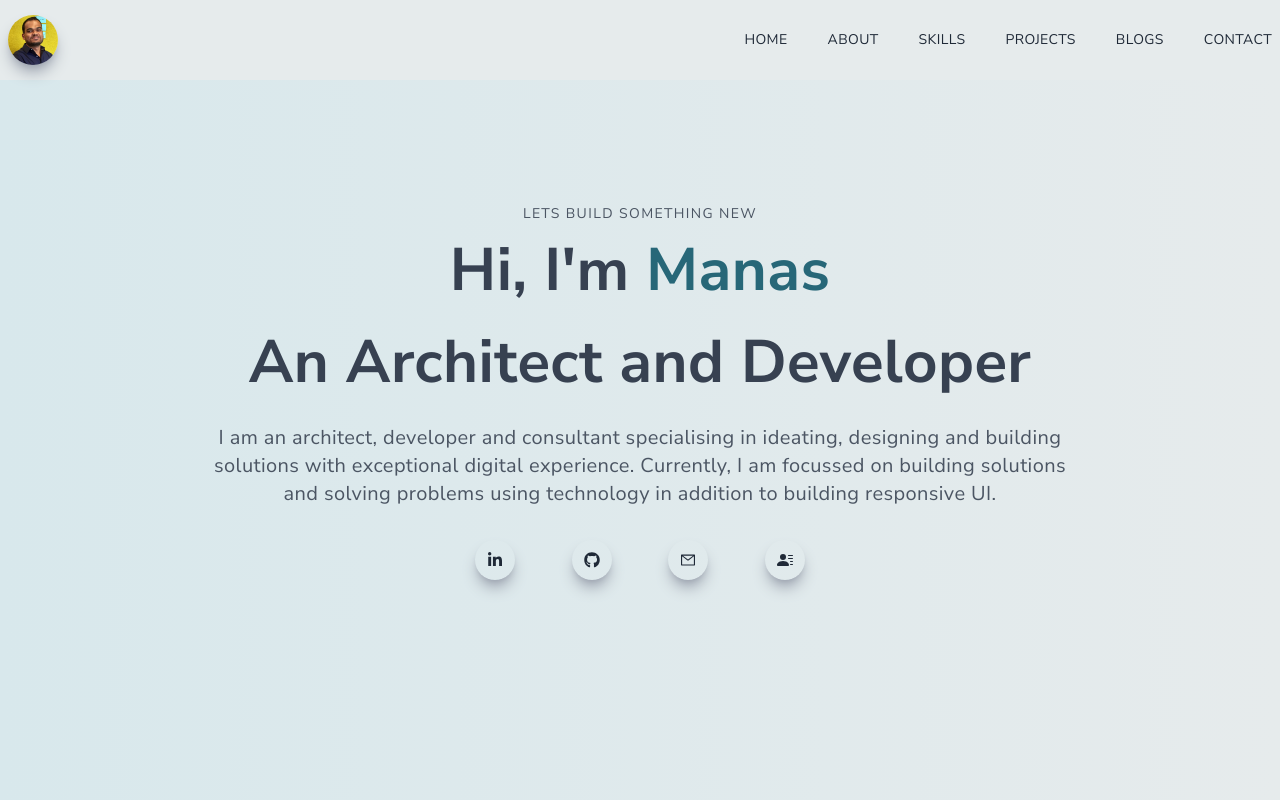
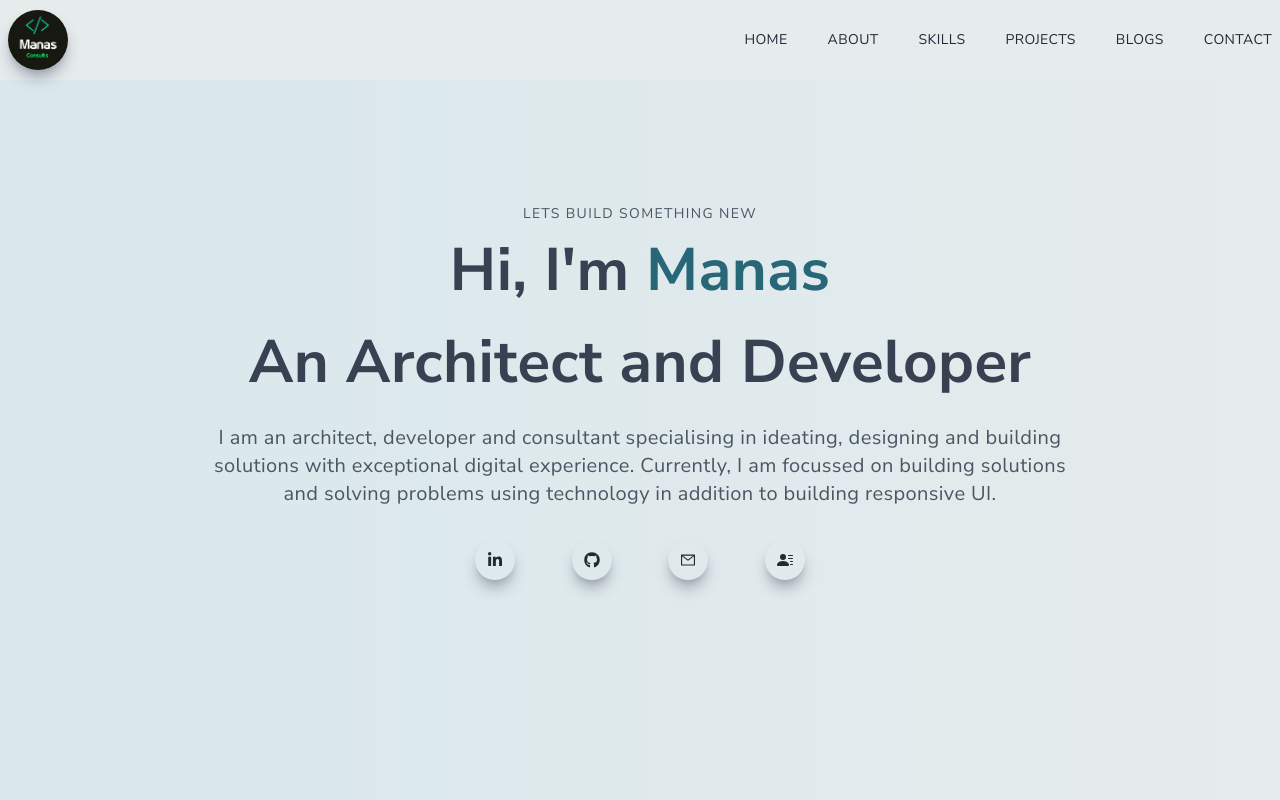
Before and after one commit to ManDun/portfolio-nextjs, a Next.js app: page / in a window 1280 px wide. Shown: the top 800 px of the page. Built offline with nearby package versions, Linux system fonts and the light colour scheme.

Commit message:
Updated Logo

```diff
--- a/components/Navbar.jsx
+++ b/components/Navbar.jsx
@@ -5,6 +5,7 @@ import { AiOutlineClose, AiOutlineMenu, AiOutlineMail } from "react-icons/ai";
 import { FaGithub, FaLinkedinIn } from "react-icons/fa";
 import { BsFillPersonLinesFill } from "react-icons/bs";
 import { useRouter } from "next/router";
+import logo from "@/public/images/logo.png";
 
 const Navbar = () => {
   const [nav, setNav] = useState(false);
@@ -56,10 +57,10 @@ const Navbar = () => {
     >
       <div className="flex justify-between items-center w-full h-full px-2 2xl:px-16">
         <Image
-          src="/images/profile.jpg"
+          src={logo}
           className="rounded-full shadow-lg shadow-gray-400"
-          width="50"
-          height="50"
+          width="60"
+          height="60"
           alt="/"
         />
         <div>
@@ -109,7 +110,7 @@ const Navbar = () => {
               <div className="flex w-full items-center justify-between">
                 <Image
                   className="rounded-full shadow-lg shadow-gray-400"
-                  src="/images/profile.jpg"
+                  src={logo}
                   width="70"
                   height="70"
                   alt="/"
@@ -150,7 +151,7 @@ const Navbar = () => {
                   </li>
                 </Link>
                 <Link href="https://blog.manasconsults.net" target="_blank">
-                  <li className="ml-10 text-sm uppercase hover:border-b">
+                  <li onClick={() => setNav(false)} className="py-4 text-sm">
                     Blogs
                   </li>
                 </Link>
@@ -161,7 +162,7 @@ const Navbar = () => {
                 </Link>
               </ul>
               <div className="pt-40">
-                <p className="uppercase tracking-widest text-[#5651e5]">
+                <p className="uppercase tracking-widest text-[#276778]">
                   Let's Connect
                 </p>
                 <div className="flex items-center justify-between my-4 w-full sm:w-[80%]">
--- a/components/Skills.jsx
+++ b/components/Skills.jsx
@@ -115,10 +115,7 @@ const Skills = () => {
               </div>
             </div>
           </div>
-          <div
-            className="p-6 shadow-lg rounded-xl hover:scale-105 ease-in duration-300 bg-white"
-            bg-white
-          >
+          <div className="p-6 shadow-lg rounded-xl hover:scale-105 ease-in duration-300 bg-white">
             <div className="grid grid-cols-2 gap-4 justify-center items-center">
               <div className="m-auto">
                 <Image src={react} width="64" height="64" alt="/" />
```
Also changed, not shown: public/images/logo.png (added).
